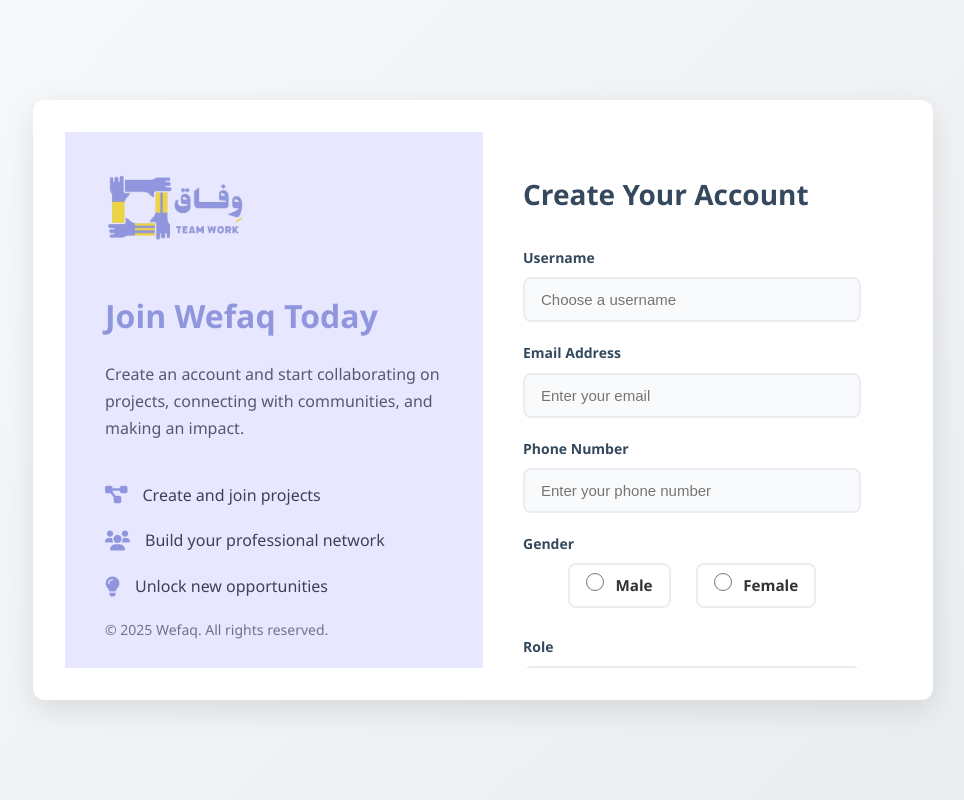
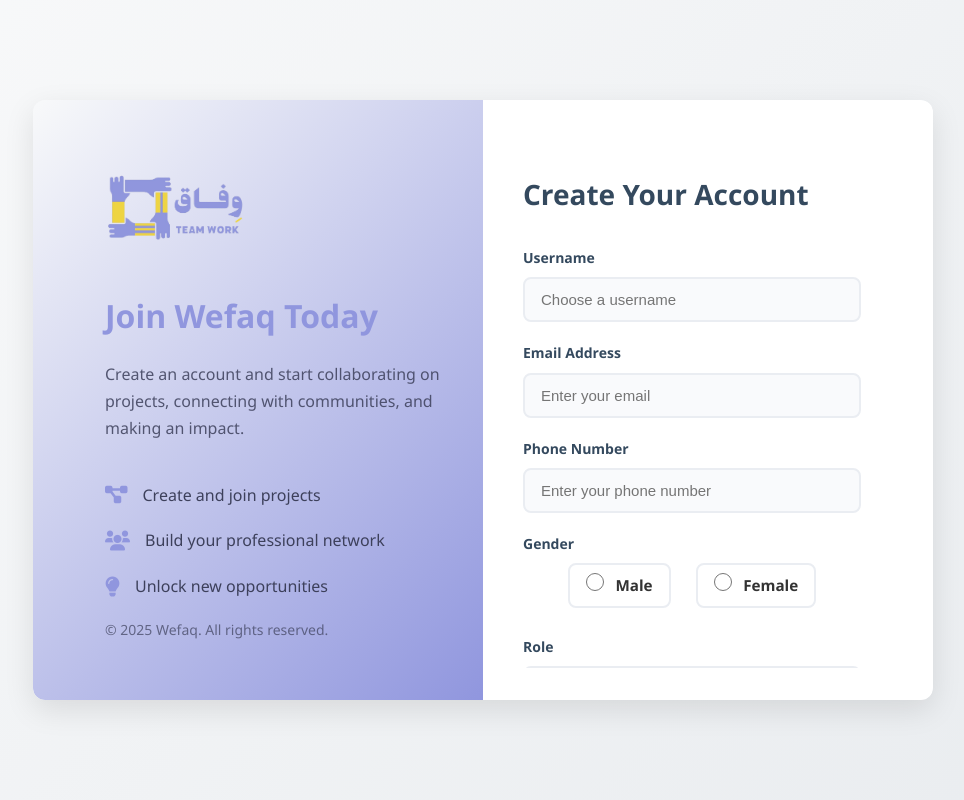
Before and after one commit to rima-15/Wefaq-project, a PHP site: page /wefaq-php/signup.php in a window 1280 px wide. Shown: the whole page, without its empty margins (157-1121 px from the left). Run offline with PHP 8.4, Linux system fonts and the light colour scheme.

Commit message:
Update auth-styles.css

```diff
--- a/wefaq-php/auth-styles.css
+++ b/wefaq-php/auth-styles.css
@@ -24,28 +24,54 @@
     padding: 0;
 }
 
+/* Changed the approach to absolutely ensure no gaps */
 .auth-container {
     display: flex;
     width: 900px;
     max-width: 90%;
     height: 600px;
-    background: var(--white);
     border-radius: 12px;
     box-shadow: 0 10px 30px rgba(0, 0, 0, 0.1);
     overflow: hidden;
+    position: relative;
+    background: none; /* Remove any background */
+}
+
+/* Set container background to white on right side only */
+.auth-container::after {
+    content: '';
+    position: absolute;
+    top: 0;
+    right: 0;
+    bottom: 0;
+    width: 50%;
+    background: white;
+    border-radius: 0 12px 12px 0;
 }
 
 /* Left side with branding */
 .auth-branding {
-    flex: 1;
-    background: var(--primary-very-light);
+    width: 50%;
     padding: 40px;
     display: flex;
     flex-direction: column;
     justify-content: space-between;
-    color: #2b2d42;
+    color: white; /* Change text color to white to match index.html */
     position: relative;
-    overflow: hidden;
+    z-index: 1;
+}
+
+/* Background for the left side - covers everything */
+.auth-container::before {
+    content: '';
+    position: absolute;
+    top: 0;
+    left: 0;
+    bottom: 0;
+    width: 50%;
+    background: linear-gradient(135deg, #f8f9fa, #9096DE); /* Match index.html gradient */
+    border-radius: 12px 0 0 12px;
+    z-index: 0;
 }
 
 .auth-branding-content {
@@ -103,9 +129,12 @@
 
 /* Right side with form */
 .auth-form-container {
-    flex: 1;
+    width: 50%;
     padding: 40px;
     overflow-y: auto;
+    position: relative;
+    z-index: 1;
+    background: transparent; /* Make transparent to let the container's background show */
 }
 
 .auth-card {
```
